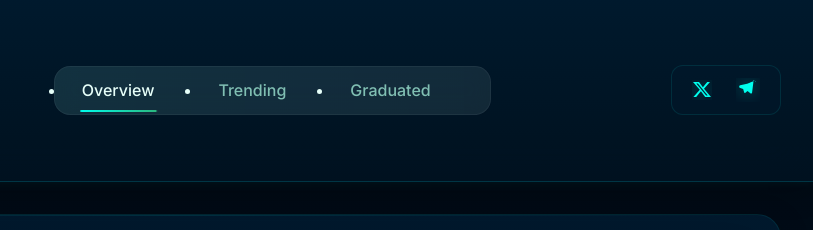
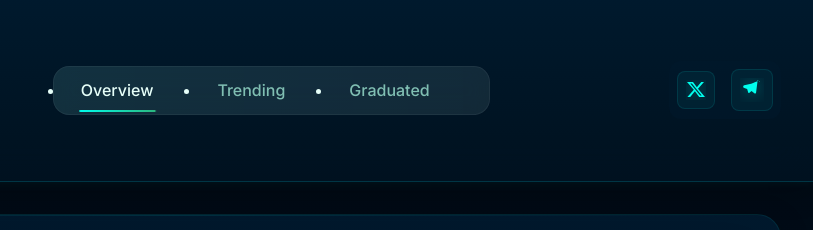
Before and after one commit to intaged/AQUASOL, a website: page index.html in a window 1280 px wide. Shown: the top 230 px of the page, 467-1280 px from the left. Drawn offline with nearby package versions, Linux system fonts and the light colour scheme; no server answers.

Commit message:
Add social media links for Telegram and Twitter with enhanced styling

```diff
--- a/css/styles.css
+++ b/css/styles.css
@@ -1497,11 +1497,10 @@ body::before {
 .header-actions {
     display: flex;
     align-items: center;
-    gap: 1.5rem;
-    padding: 0.75rem 1.25rem;
+    gap: 1rem;
+    padding: 0.5rem;
+    border-radius: 12px;
     background: rgba(0, 26, 46, 0.4);
-    border-radius: 12px;
-    border: 1px solid rgba(0, 255, 238, 0.1);
 }
 
 /* X logo specific styles */
@@ -1780,11 +1779,10 @@ body::before {
 .header-actions {
     display: flex;
     align-items: center;
-    gap: 1.5rem;
-    padding: 0.75rem 1.25rem;
+    gap: 1rem;
+    padding: 0.5rem;
+    border-radius: 12px;
     background: rgba(0, 26, 46, 0.4);
-    border-radius: 12px;
-    border: 1px solid rgba(0, 255, 238, 0.1);
 }
 
 .header-actions .social-icon {
@@ -2411,7 +2409,7 @@ body::before {
 /* Social Icons Enhancement */
 .header-actions {
     display: flex;
-    gap: 1.5rem;
+    gap: 1rem;
     align-items: center;
 }
 
@@ -3905,3 +3903,46 @@ body::before {
         font-size: 3rem;
     }
 }
+
+.social-link {
+    display: flex;
+    align-items: center;
+    justify-content: center;
+    padding: 0.5rem;
+    border-radius: 8px;
+    transition: all 0.3s cubic-bezier(0.4, 0, 0.2, 1);
+    background: rgba(0, 255, 238, 0.05);
+    border: 1px solid rgba(0, 255, 238, 0.1);
+}
+
+.social-link:hover {
+    background: rgba(0, 255, 238, 0.1);
+    border-color: rgba(0, 255, 238, 0.2);
+    transform: translateY(-2px);
+    box-shadow:
+        0 4px 12px rgba(0, 0, 0, 0.1),
+        0 0 20px rgba(0, 255, 238, 0.1);
+}
+
+.social-link:active {
+    transform: translateY(0);
+}
+
+.social-icon {
+    transition: all 0.3s ease;
+}
+
+.social-link:hover .social-icon {
+    transform: scale(1.1);
+    filter: drop-shadow(0 0 8px rgba(0, 255, 238, 0.4));
+}
+
+/* Update existing social icon styles */
+.header-actions {
+    display: flex;
+    align-items: center;
+    gap: 1rem;
+    padding: 0.5rem;
+    border-radius: 12px;
+    background: rgba(0, 26, 46, 0.4);
+}
--- a/index.html
+++ b/index.html
@@ -96,13 +96,17 @@
                 </nav>
 
                 <div class="header-actions">
+                    <a href="https://x.com/AQUASOLSOL" target="_blank" rel="noopener noreferrer" class="social-link">
                         <svg class="social-icon x-logo" width="20" height="20" viewBox="0 0 20 20" xmlns="http://www.w3.org/2000/svg">
                             <path d="M15.2 2h2.8l-6 6.8L19 17h-5.8l-4.3-5.7L4.2 17H1.4l6.4-7.3L1 2h6l3.9 5.2L15.2 2zM14.2 15.5h1.5L5.9 3.4H4.3l9.9 12.1z"/>
                         </svg>
+                    </a>
 
+                    <a href="https://t.me/AQUASOLANAA" target="_blank" rel="noopener noreferrer" class="social-link">
                         <svg class="social-icon telegram" width="24" height="24" viewBox="0 0 24 24" xmlns="http://www.w3.org/2000/svg">
                             <path d="M19.92 4.152a1.44 1.44 0 0 0-1.38-1.164c-.336-.024-1.08.168-7.404 2.76l-6.936 1.5c-.9.36-1.02 1.14-1.008 1.428.024.288.216 1.044 1.116 1.356l2.844.9c.204.648.912 2.88 1.104 3.444.144.42.288.552.396.624a.408.408 0 0 0 .24.072c.204 0 .36-.12.516-.216l2.124-1.944 2.784 2.28c.276.216.552.336.804.336.168 0 .324-.048.468-.144.3-.192.48-.528.516-.984l1.44-11.448c.096-.552-.024-.996-.324-1.2z"/>
                         </svg>
+                    </a>
                 </div>
             </div>
         </header>
```
Lines whose indentation alone changed are shown as unchanged.
